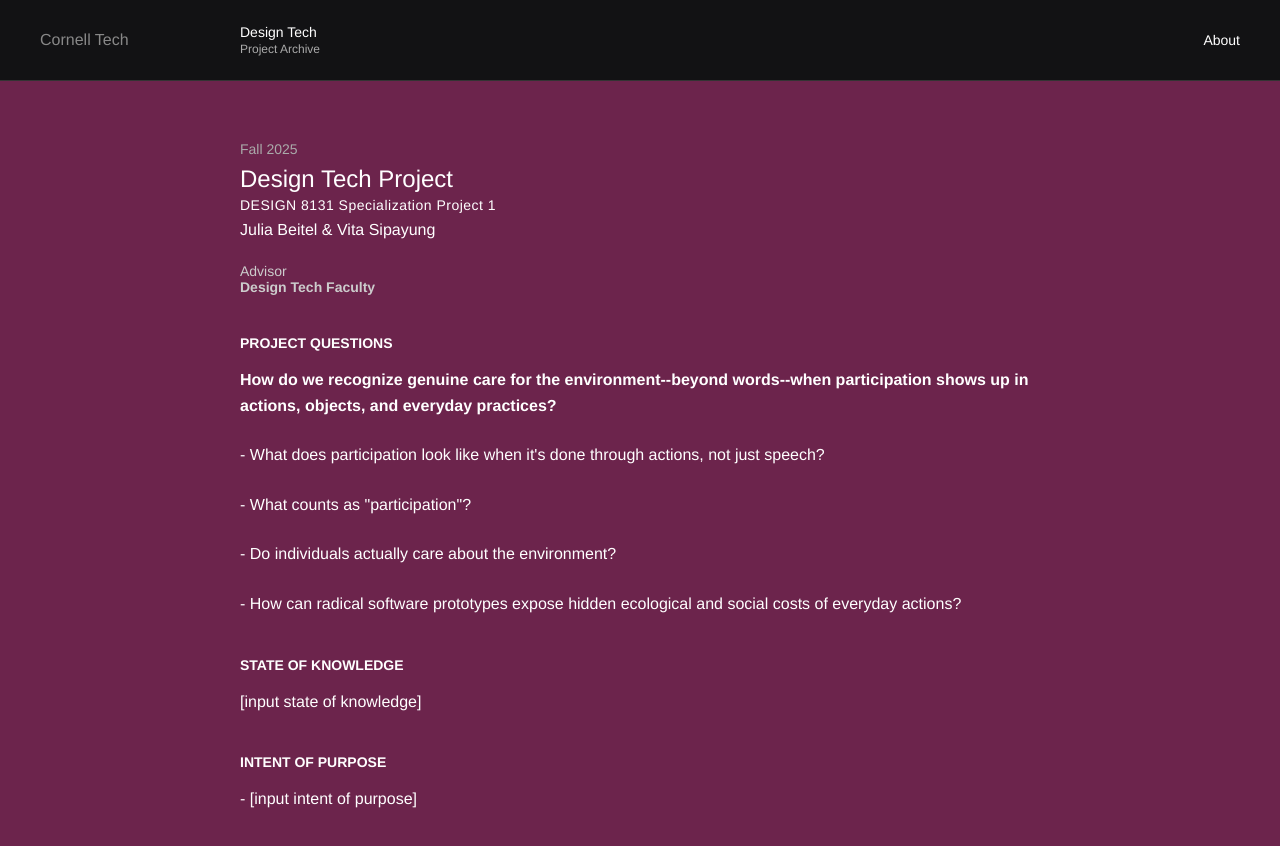
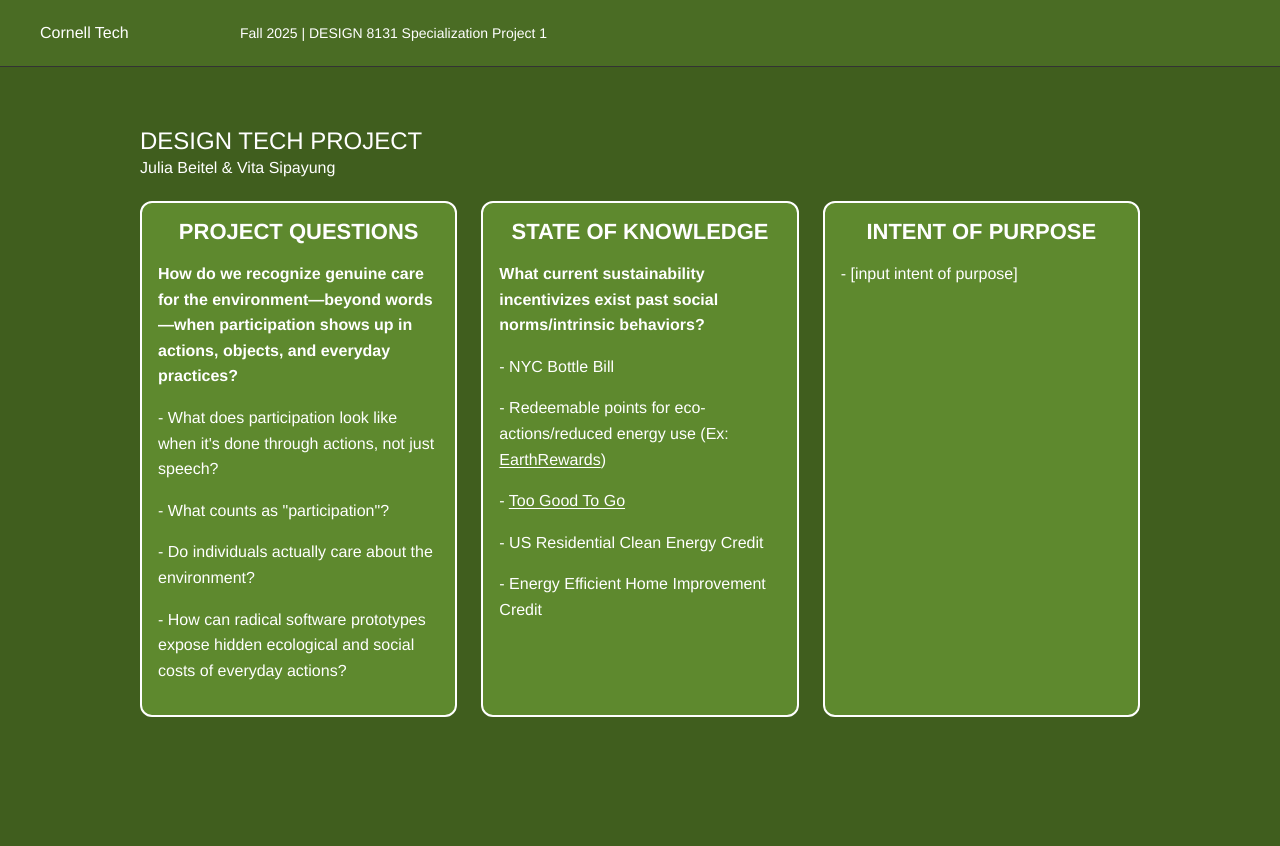
Before and after one commit to jcb439/Specialization-Proj-Julia_Vita, a plain HTML site: page 01 html Template/index.html in a window 1280 px wide. After the commit the page ends 800 px from the top, so only its background shows below. Drawn offline with Linux system fonts and the light colour scheme.

Commit message:
changing formating to cards

```diff
--- a/01 html Template/index.html
+++ b/01 html Template/index.html
@@ -10,31 +10,44 @@
   <header>
     <div class="left">Cornell Tech</div>
     <div class="center">
-      Design Tech<br>
-      <span>Project Archive</span>
+      Fall 2025 | DESIGN 8131 Specialization Project 1<br>
     </div>
-    <div class="right"><a href="#">About</a></div>
+   <!-- <div class="right"><a href="#">About</a></div>... --->
   </header>
 
   <main>
-    <div class="project-meta">Fall 2025</div>
-    <div class="project-title">Design Tech Project</div>
-    <div class="course-info">DESIGN 8131 Specialization Project 1</div>
+    <div class="project-title">DESIGN TECH PROJECT</div>
     <div class="project-subtitle">Julia Beitel & Vita Sipayung</div>
-    <div class="advisor">Advisor<br><strong>Design Tech Faculty</strong></div>
 
+    <div class="sections-container">
+
+      <div class="section-box">
         <div class="section-title">Project Questions</div>
-    <p><strong>How do we recognize genuine care for the environment--beyond words--when participation shows up in actions, objects, and everyday practices?</strong></p>
+        <p><strong>How do we recognize genuine care for the environment—beyond words—when participation shows up in actions, objects, and everyday practices?</strong></p>
         <p>- What does participation look like when it's done through actions, not just speech?</p>
         <p>- What counts as "participation"?</p>
         <p>- Do individuals actually care about the environment?</p>
         <p>- How can radical software prototypes expose hidden ecological and social costs of everyday actions?</p>
+      </div>
 
+      <div class="section-box">
         <div class="section-title">State of Knowledge</div>
-    <p>[input state of knowledge]</p>
+        <p><strong>What current sustainability incentivizes exist past social norms/intrinsic behaviors?</strong></p>
+        <p>- NYC Bottle Bill</p>
+        <p>- Redeemable points for eco-actions/reduced energy use (Ex:
+          <a href="https://earthrewards.net/" target="_blank" rel="noopener">EarthRewards</a>)
+        </p>
+        <p>- <a href="https://www.toogoodtogo.com/business-surplus-food-solutions" target="_blank" rel="noopener">Too Good To Go</a></p>
+        <p>- US Residential Clean Energy Credit</p>
+        <p>- Energy Efficient Home Improvement Credit</p>
+      </div>
 
+      <div class="section-box">
         <div class="section-title">Intent of Purpose</div>
         <p>- [input intent of purpose]</p>
+      </div>
+
+    </div>
   </main>
 </body>
 </html>
--- a/01 html Template/style.css
+++ b/01 html Template/style.css
@@ -1,9 +1,6 @@
-/* Using Helvetica Neue - widely available on most systems */
-/* Alternative: You can also use "Neue Haas Grotesk" if you have it installed */
-
 body {
   font-family: "Helvetica Neue", "Helvetica", sans-serif;
-  background-color: #6C244C;
+  background-color: #405e1e;
   color: #ffffff;
   margin: 0;
   padding: 0;
@@ -16,12 +13,12 @@ header {
   margin: 0 auto;
   padding: 24px 40px;
   border-bottom: 1px solid #333;
-  background-color: #121214;
+  background-color: #4a6c24;
   font-size: 14px;
 }
 
 header .left {
-  color: #888;
+  color: #ffffff;
   width: 100px;
   font-size: 16px;
   font-weight: 500;
@@ -56,11 +53,9 @@ header .right a:hover {
 }
 
 main {
-  max-width: 800px;
-  margin: 60px 0;
+  max-width: 1000px;         /* a bit wider to fit a 2–3 col grid nicely */
+  margin: 60px auto;
   padding: 0 40px;
-  margin-left: auto;
-  margin-right: auto;
 }
 
 .project-meta {
@@ -99,16 +94,16 @@ main {
 .section-title {
   font-weight: 700;
   text-transform: uppercase;
-  margin-top: 40px;
   margin-bottom: 12px;
-  font-size: 14px;
+  font-size: 22px;
+  text-align: center;
   color: #ffffff;
 }
 
 p {
   font-size: 16px;
   line-height: 1.6;
-  margin-bottom: 24px;
+  margin-bottom: 16px;
   color: #ffffff;
 }
 
@@ -119,3 +114,26 @@ img.content-image {
   display: block;
   border-radius: 4px;
 }
+
+a {
+  color: #ffffff;
+  text-underline-offset: 2px;
+}
+
+.sections-container {
+  display: grid;
+  grid-template-columns: repeat(auto-fit, minmax(280px, 1fr));
+  gap: 24px;
+}
+
+.section-box {
+  border: 2px solid #ffffff;
+  padding: 16px;
+  border-radius: 12px;
+  background-color: #5e892e;
+}
+
+.section-box .section-title {
+  margin-top: 0;
+  margin-bottom: 10px;
+}
```
Lines whose indentation alone changed are shown as unchanged.
